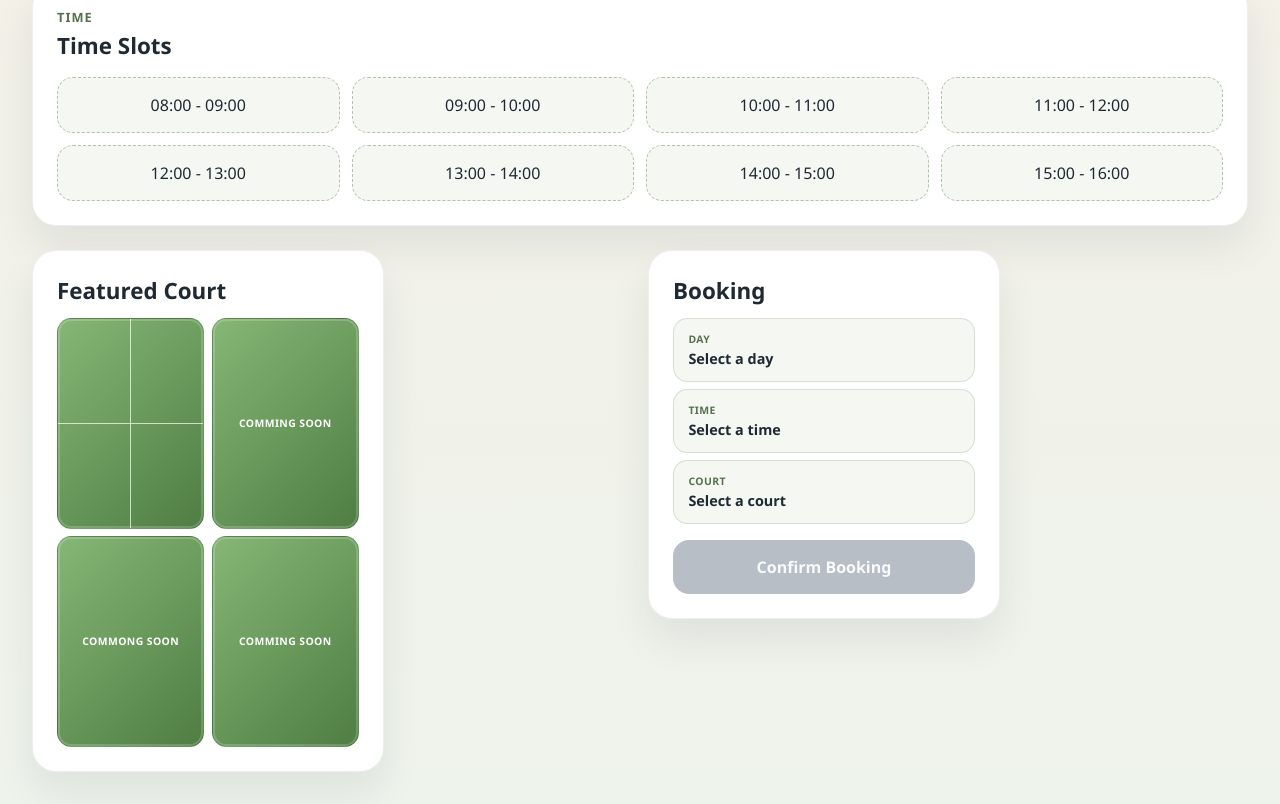
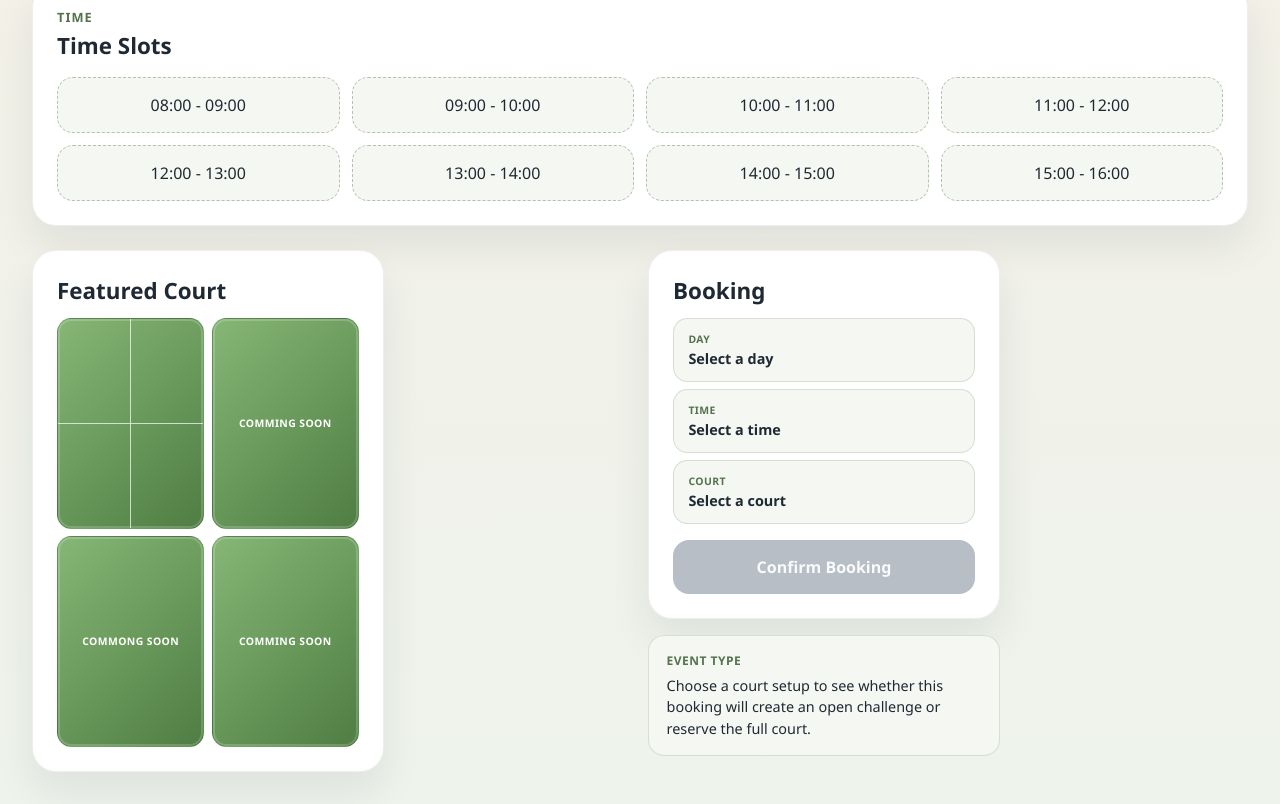
Before and after one commit to JeanBlig/DraftPadel, an Angular app: page /home in a window 1280 px wide. Shown: the part 467-1271 px from the top of the page. Built offline with nearby package versions, Linux system fonts and the light colour scheme.

Commit message:
Event type added

```diff
--- a/src/app/components/booking/booking.component.css
+++ b/src/app/components/booking/booking.component.css
@@ -83,3 +83,27 @@ h2 {
   background: #b7bec6;
   transform: none;
 }
+
+.description-card {
+  margin-top: 1rem;
+  padding: 1rem 1.1rem;
+  border-radius: 1rem;
+  background: #f4f7f2;
+  border: 1px solid rgba(86, 114, 79, 0.18);
+}
+
+.description-label {
+  margin: 0 0 0.35rem;
+  font-size: 0.75rem;
+  font-weight: 700;
+  letter-spacing: 0.04em;
+  text-transform: uppercase;
+  color: #56724f;
+}
+
+.description-text {
+  margin: 0;
+  color: #1f2933;
+  font-size: 0.9rem;
+  line-height: 1.5;
+}
--- a/src/app/components/booking/booking.component.html
+++ b/src/app/components/booking/booking.component.html
@@ -22,3 +22,8 @@
     {{ bookingButtonLabel }}
   </button>
 </section>
+
+<section class="description-card" aria-label="Event description">
+  <p class="description-label">{{ eventDescriptionTitle }}</p>
+  <p class="description-text">{{ eventDescriptionText }}</p>
+</section>
--- a/src/app/components/booking/booking.component.ts
+++ b/src/app/components/booking/booking.component.ts
@@ -47,4 +47,32 @@ export class BookingComponent {
 
     return 'Announce Challenge';
   }
+
+  get eventDescriptionTitle(): string {
+    const court = this.selectedCourt();
+
+    if (court === 'Full Court') {
+      return 'Full Court Booking';
+    }
+
+    if (court) {
+      return 'Challenge Booking';
+    }
+
+    return 'Event Type';
+  }
+
+  get eventDescriptionText(): string {
+    const court = this.selectedCourt();
+
+    if (court === 'Full Court') {
+      return 'You are reserving the entire court for a private booking at your selected day and time.';
+    }
+
+    if (court) {
+      return `You are creating a ${court.toLowerCase()} event. This will announce an open challenge instead of reserving the full court.`;
+    }
+
+    return 'Choose a court setup to see whether this booking will create an open challenge or reserve the full court.';
+  }
 }
```
